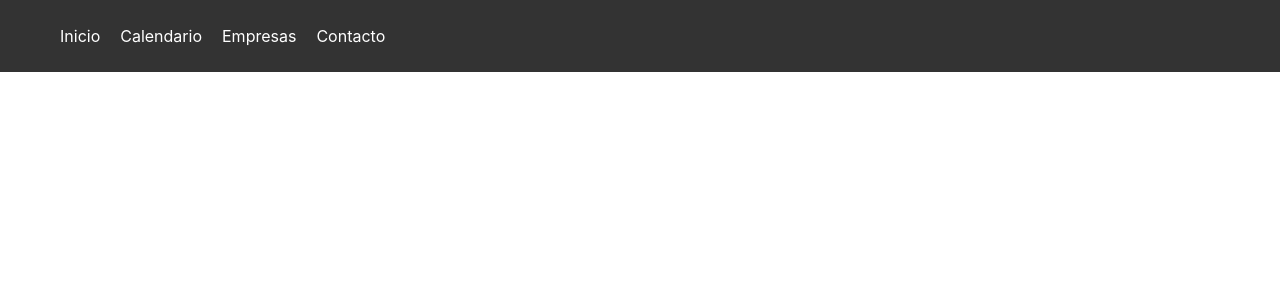
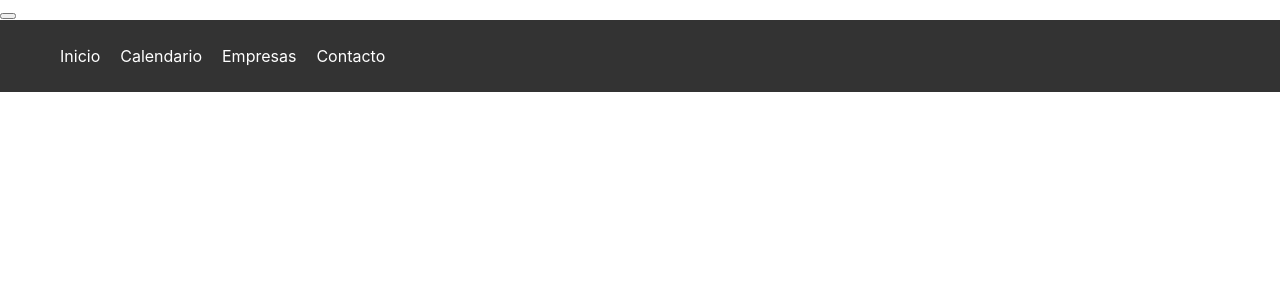
Before and after one commit to SamuelEscobar761/pagina_eventos_culturales, a React (Create React App) app: page / in a window 1280 px wide. Shown: the top 300 px of the page. Built offline with nearby package versions, Linux system fonts and the light colour scheme.

Commit message:
Agregamos el hamburguer button al app.js

```diff
--- a/src/App.js
+++ b/src/App.js
@@ -3,10 +3,12 @@ import Home from "./pages/home_page/Home";
 import Calendar from "./pages/calendar_page/Calendar";
 import Enterprises from "./pages/enterprises_page/Enterprises";
 import Contact from "./pages/contact_page/Contact";
+import HamburgerButton from "./components/hamburguer_button/HamburguerButton";
 
 function App() {
   return (
     <div>
+      <HamburgerButton/>
       <Navbar />
       <Home />
       <Calendar />
```
